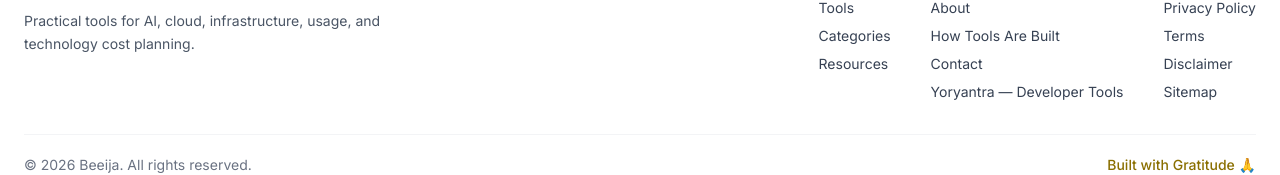
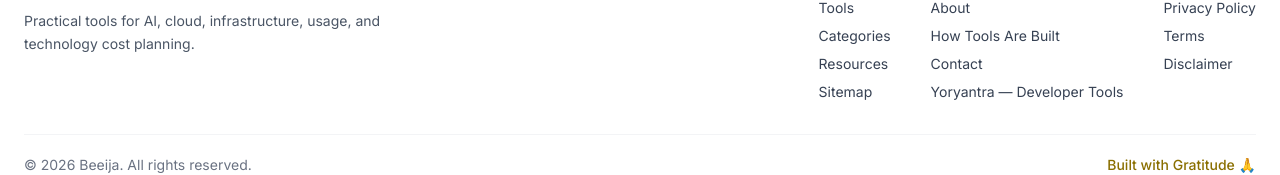
Before and after one commit to vaarunsonawwane-ops/beeija, a Next.js app: page /sitemap in a window 1280 px wide. Shown: the part 1388-1563 px from the top of the page. Built offline with nearby package versions, Linux system fonts and the light colour scheme.

Commit message:
Update Footer.tsx

```diff
--- a/app/components/Footer.tsx
+++ b/app/components/Footer.tsx
@@ -41,6 +41,15 @@ export default function Footer() {
               >
                 Resources
               </Link>
+
+			 <Link
+			  href="/sitemap"
+			  className="text-gray-700 hover:!text-[var(--yellow-dark)] transition-colors duration-200"
+			 >
+			  Sitemap
+			 </Link>
+
+
             </div>
 
             <div className="flex flex-col gap-2">
@@ -105,12 +114,6 @@ export default function Footer() {
                 Disclaimer
               </Link>
 
-              <Link
-                href="/sitemap"
-                className="text-gray-700 hover:!text-[var(--yellow-dark)] transition-colors duration-200"
-              >
-                Sitemap
-              </Link>
             </div>
           </div>
         </div>
```
